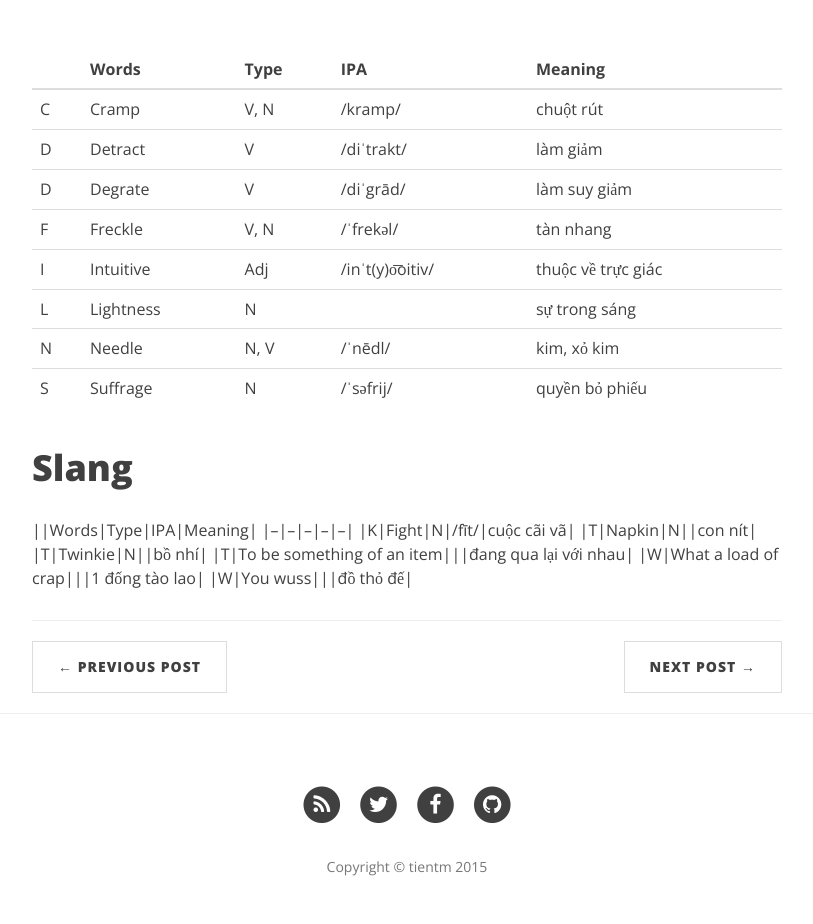
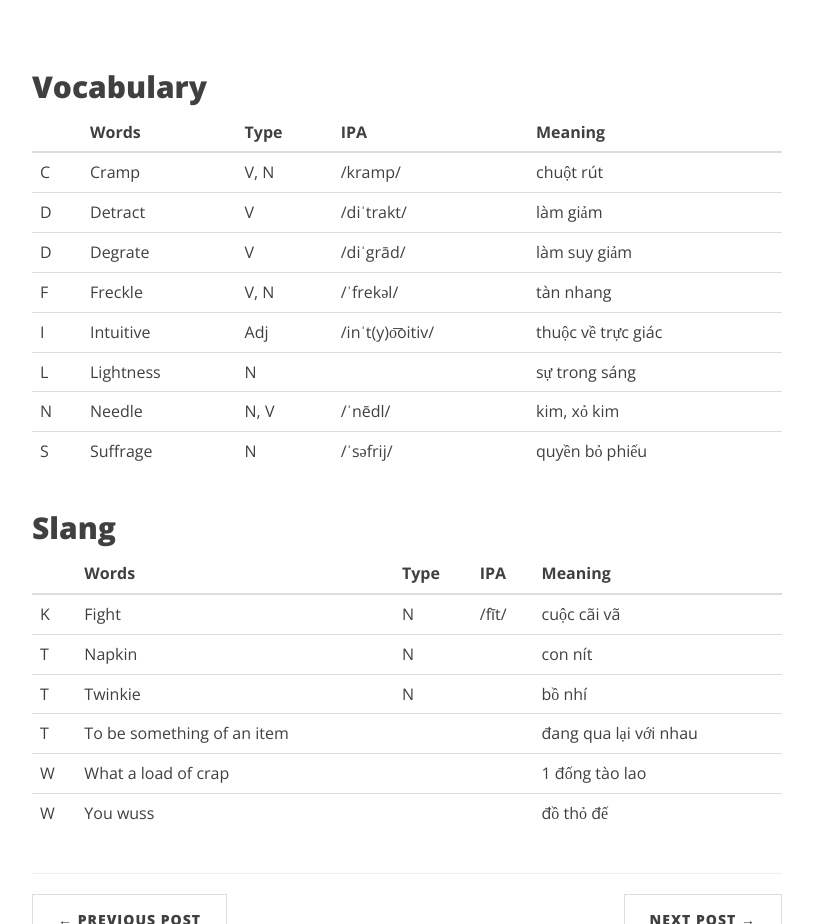
Before and after one commit to taminhtien/taminhtien.github.io, a Jekyll site: the page built from _posts/2015-09-16-english-vocabulary.md, in a window 1280 px wide and 1400 px high. Shown: the part 476-1400 px from the top of the window, without its empty margins (233-1046 px from the left). Built offline with Jekyll 4.4.1, drawn with Linux system fonts in a browser that asks for light colours; nearby versions of some CDN libraries.

```diff
--- a/_posts/2015-09-16-english-vocabulary.md
+++ b/_posts/2015-09-16-english-vocabulary.md
@@ -6,6 +6,8 @@ date:       2015-09-16 12:00:00
 author:     "tientm"
 header-img: "img/english.jpg"
 ---
+
+## Vocabulary
 
 ||Words|Type|IPA|Meaning|
 |--|--|--|--|--|
@@ -18,7 +20,8 @@ header-img: "img/english.jpg"
 |N|Needle|N, V|/ˈnēdl/|kim, xỏ kim|
 |S|Suffrage|N|/ˈsəfrij/|quyền bỏ phiếu|
 
-# Slang
+## Slang
+
 ||Words|Type|IPA|Meaning|
 |--|--|--|--|--|
 |K|Fight|N|/fīt/|cuộc cãi vã|
```
